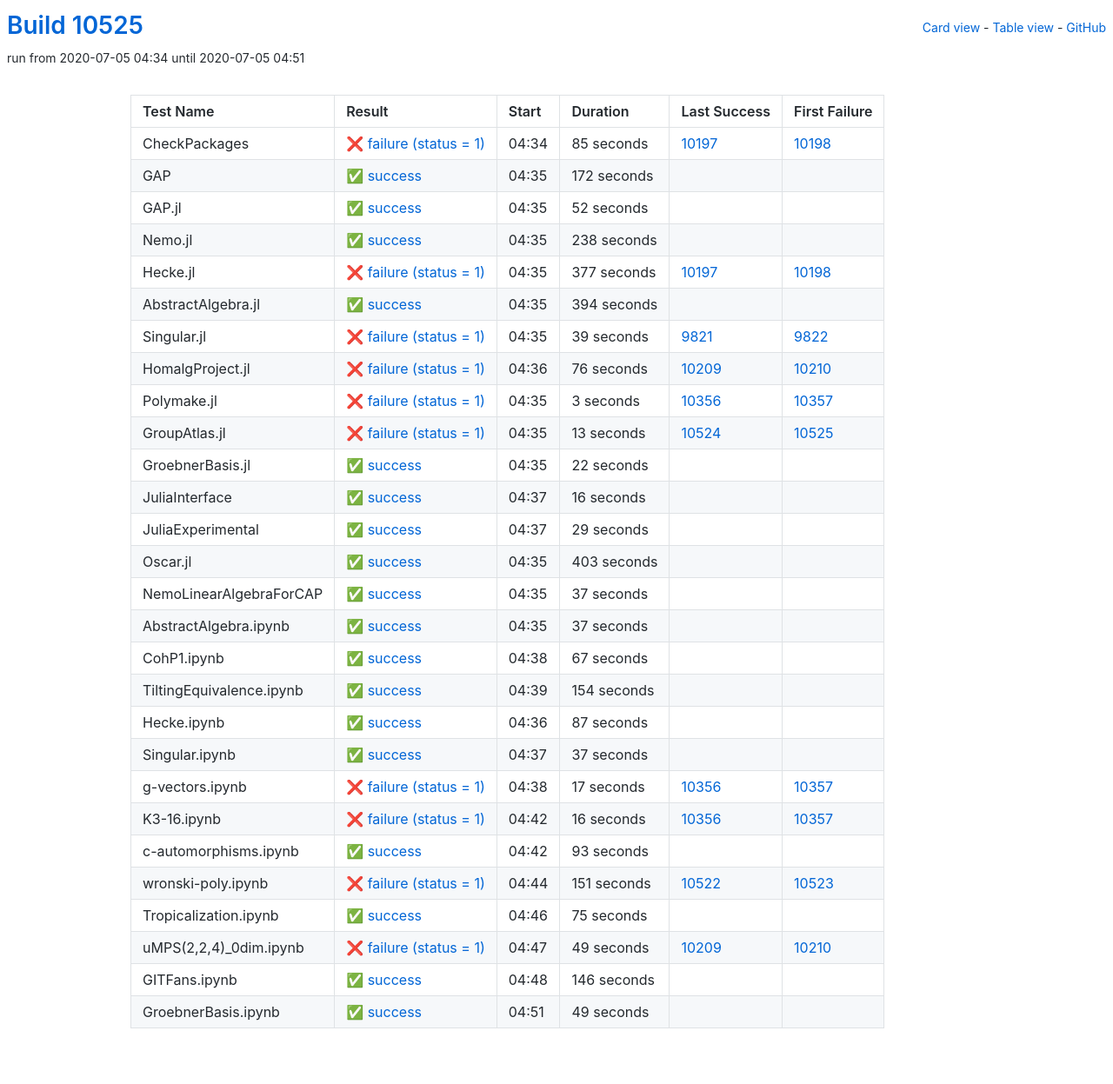
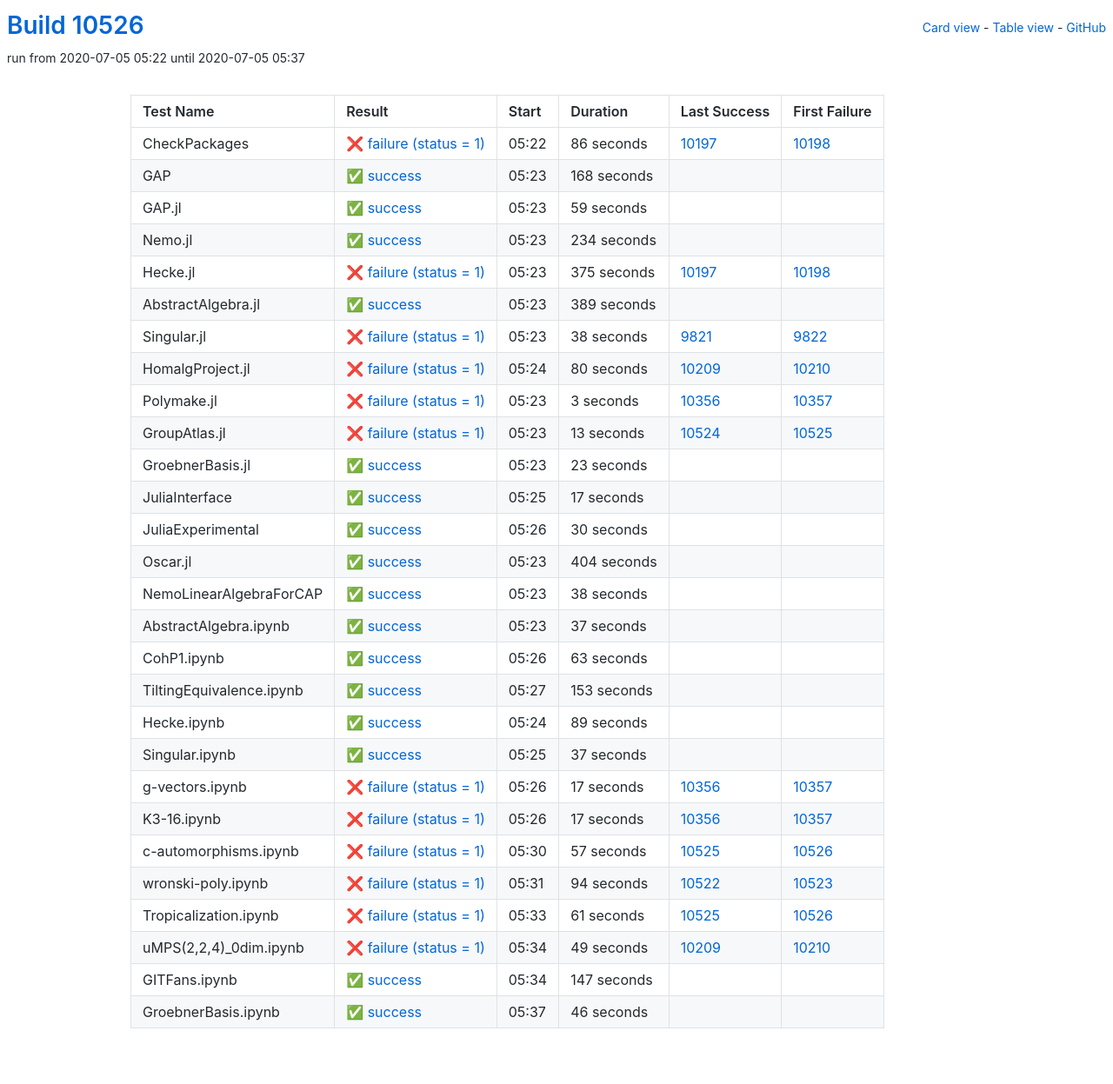
Before and after one commit to oscar-system/oscar-ci-status, a Jekyll site: the page built from table.html, in a window 1280 px wide. Shown: the whole page at 87% size. Built offline with Jekyll 4.4.1, drawn with Linux system fonts in a browser that asks for light colours.

Commit message:
Build #10526

```diff
--- a/_data/ci.yml
+++ b/_data/ci.yml
@@ -1,6 +1,6 @@
 ---
-build: 10525
-build_url: https://oscarci.mathematik.uni-kl.de/job/oscar/10525/
+build: 10526
+build_url: https://oscarci.mathematik.uni-kl.de/job/oscar/10526/
 job: oscar
 organization: oscar-system
 repo: oscar-ci-status
@@ -8,104 +8,104 @@
 tests:
 - name: CheckPackages
   id: checkpackages
-  log: https://oscarci.mathematik.uni-kl.de/job/oscar/10525/artifact/logs/build-10525/CheckPackages.log
-  start: 2020-07-05 04:34
+  log: https://oscarci.mathematik.uni-kl.de/job/oscar/10526/artifact/logs/build-10526/CheckPackages.log
+  start: 2020-07-05 05:22
   success: false
   exitcode: 1
   status: failure
-  duration: 85
+  duration: 86
   last_success: 10197
   last_success_url: https://oscarci.mathematik.uni-kl.de/job/oscar/10197/
   first_failure: 10198
   first_failure_url: https://oscarci.mathematik.uni-kl.de/job/oscar/10198/
 - name: GAP
   id: gap
-  log: https://oscarci.mathematik.uni-kl.de/job/oscar/10525/artifact/logs/build-10525/GAP.log
-  start: 2020-07-05 04:35
+  log: https://oscarci.mathematik.uni-kl.de/job/oscar/10526/artifact/logs/build-10526/GAP.log
+  start: 2020-07-05 05:23
   success: true
   exitcode: 0
   status: success
-  duration: 172
+  duration: 168
   last_success: false
   last_success_url:
   first_failure: false
   first_failure_url:
 - name: GAP.jl
   id: gap-jl
-  log: https://oscarci.mathematik.uni-kl.de/job/oscar/10525/artifact/logs/build-10525/GAP.jl.log
-  start: 2020-07-05 04:35
+  log: https://oscarci.mathematik.uni-kl.de/job/oscar/10526/artifact/logs/build-10526/GAP.jl.log
+  start: 2020-07-05 05:23
   success: true
   exitcode: 0
   status: success
-  duration: 52
+  duration: 59
   last_success: false
   last_success_url:
   first_failure: false
   first_failure_url:
 - name: Nemo.jl
   id: nemo-jl
-  log: https://oscarci.mathematik.uni-kl.de/job/oscar/10525/artifact/logs/build-10525/Nemo.jl.log
-  start: 2020-07-05 04:35
+  log: https://oscarci.mathematik.uni-kl.de/job/oscar/10526/artifact/logs/build-10526/Nemo.jl.log
+  start: 2020-07-05 05:23
   success: true
   exitcode: 0
   status: success
-  duration: 238
+  duration: 234
   last_success: false
   last_success_url:
   first_failure: false
   first_failure_url:
 - name: Hecke.jl
   id: hecke-jl
-  log: https://oscarci.mathematik.uni-kl.de/job/oscar/10525/artifact/logs/build-10525/Hecke.jl.log
-  start: 2020-07-05 04:35
+  log: https://oscarci.mathematik.uni-kl.de/job/oscar/10526/artifact/logs/build-10526/Hecke.jl.log
+  start: 2020-07-05 05:23
   success: false
   exitcode: 1
   status: failure
-  duration: 377
+  duration: 375
   last_success: 10197
   last_success_url: https://oscarci.mathematik.uni-kl.de/job/oscar/10197/
   first_failure: 10198
   first_failure_url: https://oscarci.mathematik.uni-kl.de/job/oscar/10198/
 - name: AbstractAlgebra.jl
   id: abstractalgebra-jl
-  log: https://oscarci.mathematik.uni-kl.de/job/oscar/10525/artifact/logs/build-10525/AbstractAlgebra.jl.log
-  start: 2020-07-05 04:35
+  log: https://oscarci.mathematik.uni-kl.de/job/oscar/10526/artifact/logs/build-10526/AbstractAlgebra.jl.log
+  start: 2020-07-05 05:23
   success: true
   exitcode: 0
   status: success
-  duration: 394
+  duration: 389
   last_success: false
   last_success_url:
   first_failure: false
   first_failure_url:
 - name: Singular.jl
   id: singular-jl
-  log: https://oscarci.mathematik.uni-kl.de/job/oscar/10525/artifact/logs/build-10525/Singular.jl.log
-  start: 2020-07-05 04:35
+  log: https://oscarci.mathematik.uni-kl.de/job/oscar/10526/artifact/logs/build-10526/Singular.jl.log
+  start: 2020-07-05 05:23
   success: false
   exitcode: 1
   status: failure
-  duration: 39
+  duration: 38
   last_success: 9821
   last_success_url: https://oscarci.mathematik.uni-kl.de/job/oscar/9821/
   first_failure: 9822
   first_failure_url: https://oscarci.mathematik.uni-kl.de/job/oscar/9822/
 - name: HomalgProject.jl
   id: homalgproject-jl
-  log: https://oscarci.mathematik.uni-kl.de/job/oscar/10525/artifact/logs/build-10525/HomalgProject.jl.log
-  start: 2020-07-05 04:36
+  log: https://oscarci.mathematik.uni-kl.de/job/oscar/10526/artifact/logs/build-10526/HomalgProject.jl.log
+  start: 2020-07-05 05:24
   success: false
   exitcode: 1
   status: failure
-  duration: 76
+  duration: 80
   last_success: 10209
   last_success_url: https://oscarci.mathematik.uni-kl.de/job/oscar/10209/
   first_failure: 10210
   first_failure_url: https://oscarci.mathematik.uni-kl.de/job/oscar/10210/
 - name: Polymake.jl
   id: polymake-jl
-  log: https://oscarci.mathematik.uni-kl.de/job/oscar/10525/artifact/logs/build-10525/Polymake.jl.log
-  start: 2020-07-05 04:35
+  log: https://oscarci.mathematik.uni-kl.de/job/oscar/10526/artifact/logs/build-10526/Polymake.jl.log
+  start: 2020-07-05 05:23
   success: false
   exitcode: 1
   status: failure
@@ -116,8 +116,8 @@
   first_failure_url: https://oscarci.mathematik.uni-kl.de/job/oscar/10357/
 - name: GroupAtlas.jl
   id: groupatlas-jl
-  log: https://oscarci.mathematik.uni-kl.de/job/oscar/10525/artifact/logs/build-10525/GroupAtlas.jl.log
-  start: 2020-07-05 04:35
+  log: https://oscarci.mathematik.uni-kl.de/job/oscar/10526/artifact/logs/build-10526/GroupAtlas.jl.log
+  start: 2020-07-05 05:23
   success: false
   exitcode: 1
   status: failure
@@ -128,68 +128,68 @@
   first_failure_url: https://oscarci.mathematik.uni-kl.de/job/oscar/10525/
 - name: GroebnerBasis.jl
   id: groebnerbasis-jl
-  log: https://oscarci.mathematik.uni-kl.de/job/oscar/10525/artifact/logs/build-10525/GroebnerBasis.jl.log
-  start: 2020-07-05 04:35
+  log: https://oscarci.mathematik.uni-kl.de/job/oscar/10526/artifact/logs/build-10526/GroebnerBasis.jl.log
+  start: 2020-07-05 05:23
   success: true
   exitcode: 0
   status: success
-  duration: 22
+  duration: 23
   last_success: false
   last_success_url:
   first_failure: false
   first_failure_url:
 - name: JuliaInterface
   id: juliainterface
-  log: https://oscarci.mathematik.uni-kl.de/job/oscar/10525/artifact/logs/build-10525/JuliaInterface.log
-  start: 2020-07-05 04:37
+  log: https://oscarci.mathematik.uni-kl.de/job/oscar/10526/artifact/logs/build-10526/JuliaInterface.log
+  start: 2020-07-05 05:25
   success: true
   exitcode: 0
   status: success
-  duration: 16
+  duration: 17
   last_success: false
   last_success_url:
   first_failure: false
   first_failure_url:
 - name: JuliaExperimental
   id: juliaexperimental
-  log: https://oscarci.mathematik.uni-kl.de/job/oscar/10525/artifact/logs/build-10525/JuliaExperimental.log
-  start: 2020-07-05 04:37
+  log: https://oscarci.mathematik.uni-kl.de/job/oscar/10526/artifact/logs/build-10526/JuliaExperimental.log
+  start: 2020-07-05 05:26
   success: true
   exitcode: 0
   status: success
-  duration: 29
+  duration: 30
   last_success: false
   last_success_url:
   first_failure: false
   first_failure_url:
 - name: Oscar.jl
   id: oscar-jl
-  log: https://oscarci.mathematik.uni-kl.de/job/oscar/10525/artifact/logs/build-10525/Oscar.jl.log
-  start: 2020-07-05 04:35
+  log: https://oscarci.mathematik.uni-kl.de/job/oscar/10526/artifact/logs/build-10526/Oscar.jl.log
+  start: 2020-07-05 05:23
   success: true
   exitcode: 0
   status: success
-  duration: 403
+  duration: 404
   last_success: false
   last_success_url:
   first_failure: false
   first_failure_url:
 - name: NemoLinearAlgebraForCAP
   id: nemolinearalgebraforcap
-  log: https://oscarci.mathematik.uni-kl.de/job/oscar/10525/artifact/logs/build-10525/NemoLinearAlgebraForCAP.log
-  start: 2020-07-05 04:35
+  log: https://oscarci.mathematik.uni-kl.de/job/oscar/10526/artifact/logs/build-10526/NemoLinearAlgebraForCAP.log
+  start: 2020-07-05 05:23
   success: true
   exitcode: 0
   status: success
-  duration: 37
+  duration: 38
   last_success: false
   last_success_url:
   first_failure: false
   first_failure_url:
 - name: AbstractAlgebra.ipynb
   id: abstractalgebra-ipynb
-  log: https://oscarci.mathematik.uni-kl.de/job/oscar/10525/artifact/logs/build-10525/AbstractAlgebra.ipynb.log
-  start: 2020-07-05 04:35
+  log: https://oscarci.mathematik.uni-kl.de/job/oscar/10526/artifact/logs/build-10526/AbstractAlgebra.ipynb.log
+  start: 2020-07-05 05:23
   success: true
   exitcode: 0
   status: success
@@ -200,44 +200,44 @@
   first_failure_url:
 - name: CohP1.ipynb
   id: cohp1-ipynb
-  log: https://oscarci.mathematik.uni-kl.de/job/oscar/10525/artifact/logs/build-10525/CohP1.ipynb.log
-  start: 2020-07-05 04:38
+  log: https://oscarci.mathematik.uni-kl.de/job/oscar/10526/artifact/logs/build-10526/CohP1.ipynb.log
+  start: 2020-07-05 05:26
   success: true
   exitcode: 0
   status: success
-  duration: 67
+  duration: 63
   last_success: false
   last_success_url:
   first_failure: false
   first_failure_url:
 - name: TiltingEquivalence.ipynb
   id: tiltingequivalence-ipynb
-  log: https://oscarci.mathematik.uni-kl.de/job/oscar/10525/artifact/logs/build-10525/TiltingEquivalence.ipynb.log
-  start: 2020-07-05 04:39
+  log: https://oscarci.mathematik.uni-kl.de/job/oscar/10526/artifact/logs/build-10526/TiltingEquivalence.ipynb.log
+  start: 2020-07-05 05:27
   success: true
   exitcode: 0
   status: success
-  duration: 154
+  duration: 153
   last_success: false
   last_success_url:
   first_failure: false
   first_failure_url:
 - name: Hecke.ipynb
   id: hecke-ipynb
-  log: https://oscarci.mathematik.uni-kl.de/job/oscar/10525/artifact/logs/build-10525/Hecke.ipynb.log
-  start: 2020-07-05 04:36
+  log: https://oscarci.mathematik.uni-kl.de/job/oscar/10526/artifact/logs/build-10526/Hecke.ipynb.log
+  start: 2020-07-05 05:24
   success: true
   exitcode: 0
   status: success
-  duration: 87
+  duration: 89
   last_success: false
   last_success_url:
   first_failure: false
   first_failure_url:
 - name: Singular.ipynb
   id: singular-ipynb
-  log: https://oscarci.mathematik.uni-kl.de/job/oscar/10525/artifact/logs/build-10525/Singular.ipynb.log
-  start: 2020-07-05 04:37
+  log: https://oscarci.mathematik.uni-kl.de/job/oscar/10526/artifact/logs/build-10526/Singular.ipynb.log
+  start: 2020-07-05 05:25
   success: true
   exitcode: 0
   status: success
@@ -248,8 +248,8 @@
   first_failure_url:
 - name: g-vectors.ipynb
   id: g-vectors-ipynb
-  log: https://oscarci.mathematik.uni-kl.de/job/oscar/10525/artifact/logs/build-10525/g-vectors.ipynb.log
-  start: 2020-07-05 04:38
+  log: https://oscarci.mathematik.uni-kl.de/job/oscar/10526/artifact/logs/build-10526/g-vectors.ipynb.log
+  start: 2020-07-05 05:26
   success: false
   exitcode: 1
   status: failure
@@ -260,56 +260,56 @@
   first_failure_url: https://oscarci.mathematik.uni-kl.de/job/oscar/10357/
 - name: K3-16.ipynb
   id: k3-16-ipynb
-  log: https://oscarci.mathematik.uni-kl.de/job/oscar/10525/artifact/logs/build-10525/K3-16.ipynb.log
-  start: 2020-07-05 04:42
+  log: https://oscarci.mathematik.uni-kl.de/job/oscar/10526/artifact/logs/build-10526/K3-16.ipynb.log
+  start: 2020-07-05 05:26
   success: false
   exitcode: 1
   status: failure
-  duration: 16
+  duration: 17
   last_success: 10356
   last_success_url: https://oscarci.mathematik.uni-kl.de/job/oscar/10356/
   first_failure: 10357
   first_failure_url: https://oscarci.mathematik.uni-kl.de/job/oscar/10357/
 - name: c-automorphisms.ipynb
   id: c-automorphisms-ipynb
-  log: https://oscarci.mathematik.uni-kl.de/job/oscar/10525/artifact/logs/build-10525/c-automorphisms.ipynb.log
-  start: 2020-07-05 04:42
-  success: true
-  exitcode: 0
-  status: success
-  duration: 93
-  last_success: false
-  last_success_url:
-  first_failure: false
-  first_failure_url:
-- name: wronski-poly.ipynb
-  id: wronski-poly-ipynb
-  log: https://oscarci.mathematik.uni-kl.de/job/oscar/10525/artifact/logs/build-10525/wronski-poly.ipynb.log
-  start: 2020-07-05 04:44
+  log: https://oscarci.mathematik.uni-kl.de/job/oscar/10526/artifact/logs/build-10526/c-automorphisms.ipynb.log
+  start: 2020-07-05 05:30
   success: false
   exitcode: 1
   status: failure
-  duration: 151
+  duration: 57
+  last_success: 10525
+  last_success_url: https://oscarci.mathematik.uni-kl.de/job/oscar/10525/
+  first_failure: 10526
+  first_failure_url: https://oscarci.mathematik.uni-kl.de/job/oscar/10526/
+- name: wronski-poly.ipynb
+  id: wronski-poly-ipynb
+  log: https://oscarci.mathematik.uni-kl.de/job/oscar/10526/artifact/logs/build-10526/wronski-poly.ipynb.log
+  start: 2020-07-05 05:31
+  success: false
+  exitcode: 1
+  status: failure
+  duration: 94
   last_success: 10522
   last_success_url: https://oscarci.mathematik.uni-kl.de/job/oscar/10522/
   first_failure: 10523
   first_failure_url: https://oscarci.mathematik.uni-kl.de/job/oscar/10523/
 - name: Tropicalization.ipynb
   id: tropicalization-ipynb
-  log: https://oscarci.mathematik.uni-kl.de/job/oscar/10525/artifact/logs/build-10525/Tropicalization.ipynb.log
-  start: 2020-07-05 04:46
-  success: true
-  exitcode: 0
-  status: success
-  duration: 75
-  last_success: false
-  last_success_url:
-  first_failure: false
-  first_failure_url:
+  log: https://oscarci.mathematik.uni-kl.de/job/oscar/10526/artifact/logs/build-10526/Tropicalization.ipynb.log
+  start: 2020-07-05 05:33
+  success: false
+  exitcode: 1
+  status: failure
+  duration: 61
+  last_success: 10525
+  last_success_url: https://oscarci.mathematik.uni-kl.de/job/oscar/10525/
+  first_failure: 10526
+  first_failure_url: https://oscarci.mathematik.uni-kl.de/job/oscar/10526/
 - name: uMPS(2,2,4)_0dim.ipynb
   id: umps-2-2-4-0dim-ipynb
-  log: https://oscarci.mathematik.uni-kl.de/job/oscar/10525/artifact/logs/build-10525/uMPS-2-2-4-_0dim.ipynb.log
-  start: 2020-07-05 04:47
+  log: https://oscarci.mathematik.uni-kl.de/job/oscar/10526/artifact/logs/build-10526/uMPS-2-2-4-_0dim.ipynb.log
+  start: 2020-07-05 05:34
   success: false
   exitcode: 1
   status: failure
@@ -320,24 +320,24 @@
   first_failure_url: https://oscarci.mathematik.uni-kl.de/job/oscar/10210/
 - name: GITFans.ipynb
   id: gitfans-ipynb
-  log: https://oscarci.mathematik.uni-kl.de/job/oscar/10525/artifact/logs/build-10525/GITFans.ipynb.log
-  start: 2020-07-05 04:48
+  log: https://oscarci.mathematik.uni-kl.de/job/oscar/10526/artifact/logs/build-10526/GITFans.ipynb.log
+  start: 2020-07-05 05:34
   success: true
   exitcode: 0
   status: success
-  duration: 146
+  duration: 147
   last_success: false
   last_success_url:
   first_failure: false
   first_failure_url:
 - name: GroebnerBasis.ipynb
   id: groebnerbasis-ipynb
-  log: https://oscarci.mathematik.uni-kl.de/job/oscar/10525/artifact/logs/build-10525/GroebnerBasis.ipynb.log
-  start: 2020-07-05 04:51
+  log: https://oscarci.mathematik.uni-kl.de/job/oscar/10526/artifact/logs/build-10526/GroebnerBasis.ipynb.log
+  start: 2020-07-05 05:37
   success: true
   exitcode: 0
   status: success
-  duration: 49
+  duration: 46
   last_success: false
   last_success_url:
   first_failure: false
```
Also changed, not shown: README.md.
